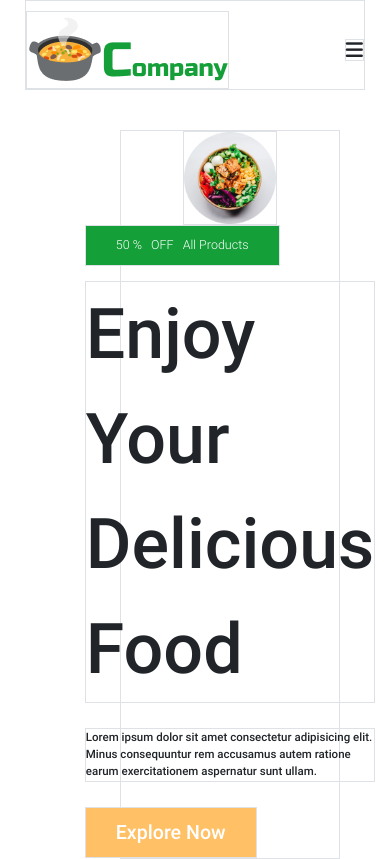
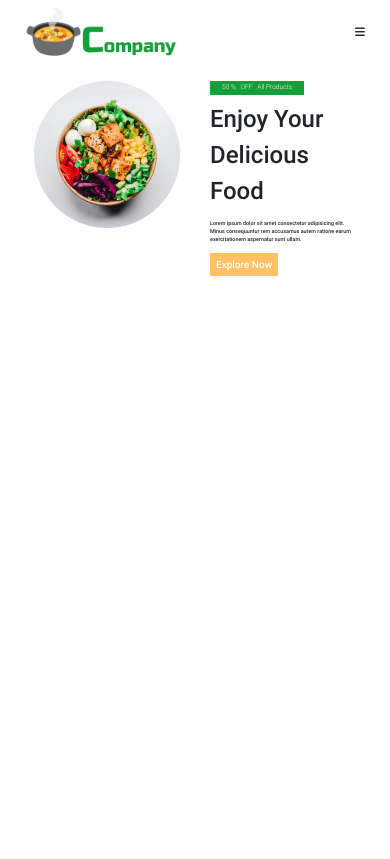
Before and after one commit to mtalalned/Project-5-Restaurant-Website, a plain HTML site: page index.html in a window 390 px wide. Drawn offline with nearby package versions, Linux system fonts and the light colour scheme.

Commit message:
banner in progress

```diff
--- a/index.html
+++ b/index.html
@@ -13,26 +13,26 @@
 
 
     <!-- Navbar Started -->
-    <div class="nav-main border d-flex justify-content-between align-items-center pt-3">
-        <div class="nav-sub-main border">
+    <div class="nav-main d-flex justify-content-between align-items-center pt-3">
+        <div class="nav-sub-main">
             <img src="./Assets/logo.png" alt="logo">
         </div>
-        <div class="nav-sub-main border d-flex justify-content-center align-items-center">
+        <div class="nav-sub-main d-flex justify-content-center align-items-center">
             <i class="fa-solid fa-bars text-dark fs-1"></i>
         </div>
     </div>
     <!-- Navbar Ended -->
 
     <!-- Banner Started -->
-    <div class="banner-main-div d-flex justify-content-center flex-wrap border">
-        <div class="banner-sub-main-div border">
+    <div class="banner-main-div d-flex justify-content-center flex-wrap">
+        <div class="banner-sub-main-div">
             <img src="./Assets/hero_image.png" alt="logo" class="w-100">
         </div>
         <div class="banner-sub-main-div d-flex flex-column flex-wrap justify-content-center align-items-start row-gap-4">
-            <a href="" class="border text-white text-decoration-none ps-5 pe-5 pt-3 pb-3 fs-5">50 % &nbsp; OFF &nbsp; All Products</a>
-            <p class="border">Enjoy Your Delicious Food</p>
-            <p class="border">Lorem ipsum dolor sit amet consectetur adipisicing elit. Minus consequuntur rem accusamus autem ratione earum exercitationem aspernatur sunt ullam.</p>
-            <a href="" class="border text-white text-decoration-none ps-5 pe-5 pt-3 pb-3 fs-1 ">Explore Now</a>
+            <a href="" class="text-white text-decoration-none ps-5 pe-5 pt-2 pb-2">50 % &nbsp; OFF &nbsp; All Products</a>
+            <p class="">Enjoy Your Delicious Food</p>
+            <p class="">Lorem ipsum dolor sit amet consectetur adipisicing elit. Minus consequuntur rem accusamus autem ratione earum exercitationem aspernatur sunt ullam.</p>
+            <a href="" class="text-white text-decoration-none ps-4 pe-4 pt-3 pb-3">Explore Now</a>
         </div>
     </div>
     <!-- Banner Ended -->
--- a/style.css
+++ b/style.css
@@ -39,9 +39,11 @@ body{
 .banner-sub-main-div a:first-of-type {
     background-color: #149f39;
     font-family: 'Roboto light';
+    font-size: 1.65rem;
 }
 .banner-sub-main-div a:last-of-type {
     background-color: #ffc066;
+    font-size: 2.5rem;
 }
 .banner-sub-main-div p:first-of-type {
     font-size: 7rem;
@@ -49,20 +51,148 @@ body{
 .banner-sub-main-div p:last-of-type {
     font-size: 1.15rem;
 }
+/* Banner Ended */
 
+@media (max-width: 1248px){
+    .banner-sub-main-div p:first-of-type {
+        font-size: 6rem;
+    }
+    .banner-sub-main-div a:last-of-type {
+        font-size: 2.5rem;
+    }
+}
 
-/* Banner Ended */
+@media (max-width: 1092px){
+    html{
+        font-size: 57.5%;
+    }
+}
 
 @media (max-width: 1024px) {
     .nav-main {
         margin: 0px 25px 0px 65px;
     }
+    .banner-main-div {
+        margin: 30px 50px 0px 60px;
+        column-gap: 60px;
+    }
+    html {
+        font-size: 55%;
+    }
+    .banner-sub-main-div {
+        flex-basis: 43%;
+    }
+    .banner-sub-main-div p:last-of-type {
+        font-size: 1.25rem;
+    }
 }
-@media (max-width: 600px) {
+
+@media (max-width: 920px) {
+    html {
+        font-size: 50%;
+    }
+    .banner-sub-main-div {
+        flex-basis: 43%;
+    }
+    .banner-sub-main-div p:last-of-type {
+        font-size: 1.30rem;
+    }
+}
+
+@media (max-width: 850px) {
+    html {
+        font-size: 45%;
+    }
+    .banner-sub-main-div {
+        flex-basis: 43%;
+    }
+    .banner-sub-main-div p:last-of-type {
+        font-size: 1.30rem;
+    }
+}
+
+@media (max-width: 776px) {
+    html {
+        font-size: 40%;
+    }
+    .nav-sub-main > img {
+        width: 90%;
+    }
+    .banner-main-div {
+        margin: 30px 30px 0px 60px;
+        column-gap: 40px;
+    }
+    .banner-sub-main-div {
+        flex-basis: 43%;
+    }
+    .banner-sub-main-div p:last-of-type {
+        font-size: 1.40rem;
+    }
+}
+
+@media (max-width: 682px) {
+    html {
+        font-size: 35%;
+    }
+    .nav-sub-main > img {
+        width: 87%;
+    }
+    .banner-main-div {
+        margin: 30px 30px 0px 60px;
+        column-gap: 40px;
+    }
+    .banner-sub-main-div {
+        flex-basis: 43%;
+    }
+    .banner-sub-main-div p:last-of-type {
+        font-size: 1.35rem;
+    }
+}
+
+@media (max-width: 608px) {
     .nav-main {
         margin: 0px 25px 0px 25px;
     }
+    html {
+        font-size: 30%;
+    }
+    .nav-sub-main > img {
+        width: 82%;
+    }
+    .banner-main-div {
+        margin: 20px 25px 0px 25px;
+        column-gap: 40px;
+    }
+    .banner-sub-main-div {
+        flex-basis: 43%;
+    }
+    .banner-sub-main-div p:last-of-type {
+        font-size: 1.35rem;
+    }
 }
+
+@media (max-width: 494px) {
+    .nav-main {
+        margin: 0px 25px 0px 25px;
+    }
+    html {
+        font-size: 25%;
+    }
+    .nav-sub-main > img {
+        width: 75%;
+    }
+    .banner-main-div {
+        margin: 20px 25px 0px 25px;
+        column-gap: 30px;
+    }
+    .banner-sub-main-div {
+        flex-basis: 43%;
+    }
+    .banner-sub-main-div p:last-of-type {
+        font-size: 1.35rem;
+    }
+}
+
 @media (max-width: 375px) {
     .nav-main {
         margin: 0px 25px 0px 25px;
@@ -71,6 +201,7 @@ body{
         width: 85%;
     }
 }
+
 @media (max-width: 320px) {
     .nav-main {
         margin: 0px 15px 0px 15px;
```
